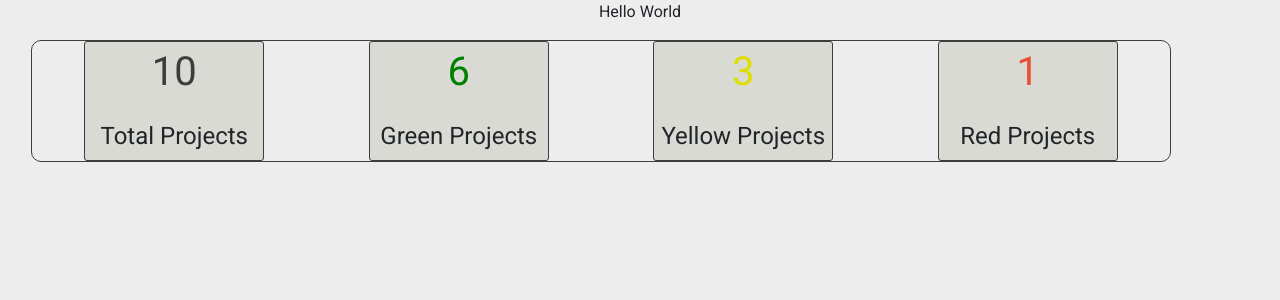
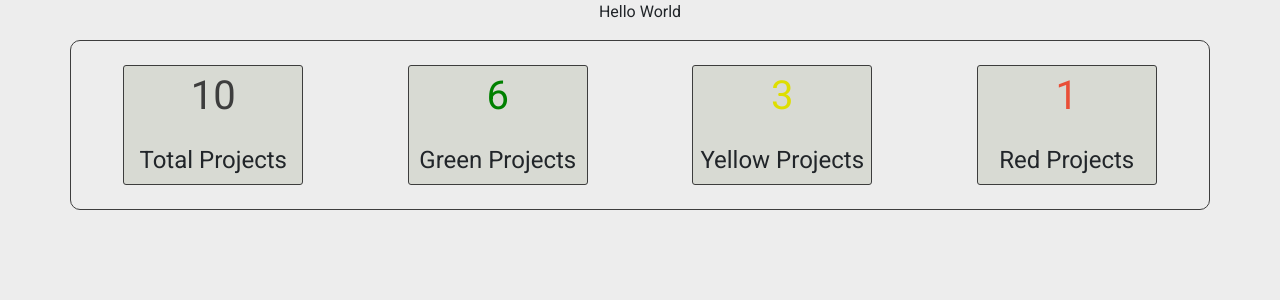
Before and after one commit to lewisdean731/fyp-portal, a React (Create React App) app: page / in a window 1280 px wide. Shown: the top 300 px of the page. Built offline with nearby package versions, Linux system fonts and the light colour scheme.

Commit message:
fix: correct padding between dashboardItems
[Ticket: FYP-5]

```diff
--- a/src/components/organisms/ui/dashboardSummary/dashboardSummary.js
+++ b/src/components/organisms/ui/dashboardSummary/dashboardSummary.js
@@ -6,18 +6,18 @@ import Classes from "./dashboardSummary.module.scss";
 
 function DashboardSummary() {
   return (
-    <Container className={Classes.DashboardSummary}>
+    <Container className={Classes.dashboardSummary}>
       <Row className="justify-content-md-center">
-        <Col>
+        <Col className={Classes.col}>
           <DashboardItem colour1={'grey'} colour2={'black'} text1={10} text2={'Total Projects'}/>
         </Col>
-        <Col>
+        <Col className={Classes.col}>
           <DashboardItem colour1={'green'} colour2={'black'} text1={6} text2={'Green Projects'}/>
         </Col>
-        <Col>
+        <Col className={Classes.col}>
           <DashboardItem colour1={'yellow'} colour2={'black'} text1={3} text2={'Yellow Projects'}/>
         </Col>
-        <Col>
+        <Col className={Classes.col}>
           <DashboardItem colour1={'red'} colour2={'black'} text1={1} text2={'Red Projects'}/>
         </Col>
       </Row>
--- a/src/components/organisms/ui/dashboardSummary/dashboardSummary.module.scss
+++ b/src/components/organisms/ui/dashboardSummary/dashboardSummary.module.scss
@@ -1,8 +1,11 @@
 @import "../../../../styles/resources.scss";
 
-.DashboardSummary{
+.dashboardSummary{
   text-align: center;
   border: 1px solid $colour-grey;
   border-radius: 10px;
-  margin: 16px;
 }
+
+.col{
+  padding: 24px;
+}
```
